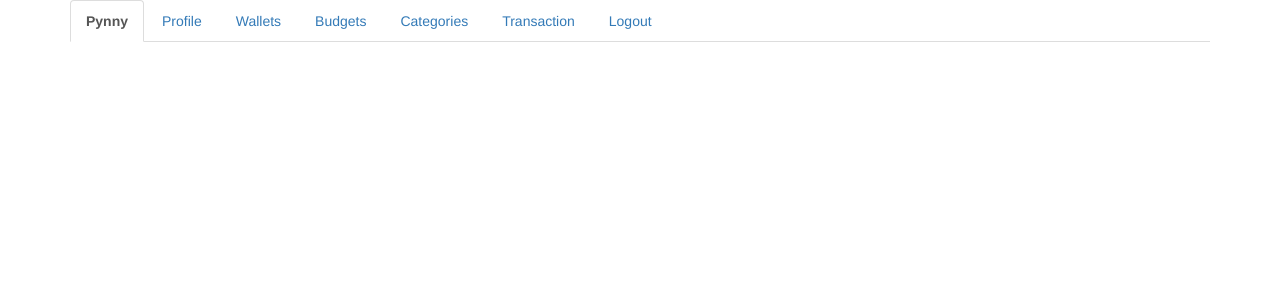
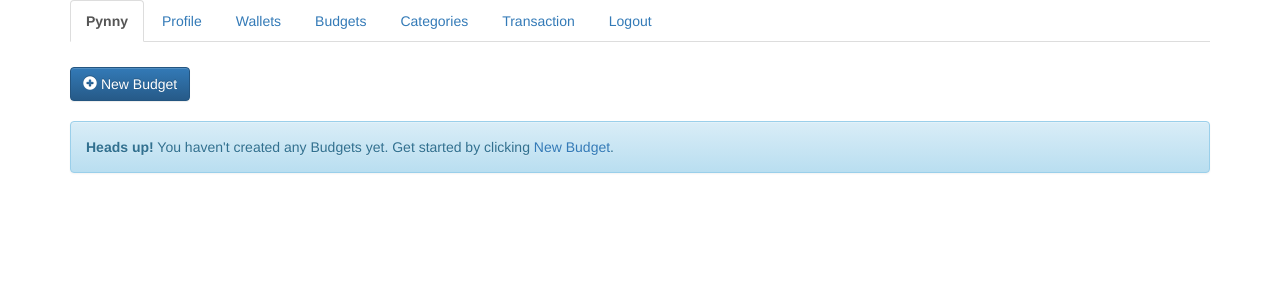
Before and after one commit to zcking/Pynny, a Django app: page /pynny/budgets/ in a window 1280 px wide. Shown: the top 300 px of the page. Run offline with Django 3.2, Linux system fonts and the light colour scheme; the visitor is signed in with stand-in values (Sample User, id 1); data that the repository does not hold is empty; some libraries are stand-ins or nearby versions.

Commit message:
implemented new budget view and boilerplate for budgets view

```diff
--- a/mysite/pynny/static/pynny/pynny.css
+++ b/mysite/pynny/static/pynny/pynny.css
@@ -2,11 +2,11 @@
     margin-bottom: 5px;
 }
 
-.wallet-delete, .category-delete {
+.wallet-delete, .category-delete, .budget-delete {
     margin-top: -20px;
 }
 
-.wallet-create, .category-create {
+.wallet-create, .category-create, .budget-create {
     margin-bottom: 20px;
 }
 
--- a/mysite/pynny/templates/pynny/budgets.html
+++ b/mysite/pynny/templates/pynny/budgets.html
@@ -4,7 +4,43 @@
 
 {% block content %}
 
+<br />
 
+<a href="{% url 'new_budget' %}">
+    <button class="btn btn-primary wallet-create">
+        <span class="glyphicon glyphicon-plus-sign"></span>&nbsp;New Budget
+    </button>
+</a>
 
+{% if budgets %}
+    {% for budget in budgets %}
+        <div class="panel panel-{% budget_class budget %}">
+            <div class="panel-heading">
+                <a href="{% url 'one_budget' budget_id=budget.id %}">
+                    <h3 style="display:inline" class="panel-title">{{ budget.category.name }} - {{ budget.wallet.name }}</h3>
+                </a>
+                <form action="{% url 'one_budget' budget_id=budget.id %}" method="POST">
+                    {% csrf_token %}
+                    <button class="btn btn-xs btn-danger pull-right budget-delete" type="submit">
+                        <span class="glyphicon glyphicon-remove"></span>&nbsp;Delete
+                    </button>
+                </form>
+            </div>
+
+            <div class="panel-body">
+                ...
+            </div>
+
+            <div class="panel-footer">
+                Month: {{ budget.month }}
+            </div>
+        </div>
+    {% endfor %}
+{% else %}
+    <div class="alert alert-info">
+        <strong>Heads up!</strong> You haven't created any Budgets yet. Get started
+        by clicking <a href="{% url 'new_budget' %}">New Budget</a>.
+    </div>
+{% endif %}
 
 {% endblock %}
--- a/mysite/pynny/templates/pynny/one_wallet.html
+++ b/mysite/pynny/templates/pynny/one_wallet.html
@@ -50,7 +50,7 @@
         </thead>
         <tbody>
             {% for budget in budgets %}
-                <tr class="tr-link {% budget_class budget.balance budget.goal %}" data-href="#">
+                <tr class="tr-link {% budget_class budget %}" data-href="#">
                     <td>{{ budget.category.name }}</td>
                     <td>${{ budget.balance }} / ${{ budget.goal }}</td>
                     <td>{{ budget.month }}</td>
--- a/mysite/pynny/templates/pynny/wallets.html
+++ b/mysite/pynny/templates/pynny/wallets.html
@@ -19,7 +19,7 @@
                 <a href="{% url 'one_wallet' wallet_id=wallet.id %}">
                     <h3 style="display:inline" class="panel-title">{{ wallet.name }}</h3>
                 </a>
-                <form action="{% url 'one_wallet' wallet_id=wallet.id %}" method="DELETE">
+                <form action="{% url 'one_wallet' wallet_id=wallet.id %}" method="POST">
                     {% csrf_token %}
                     <button class="btn btn-xs btn-danger pull-right wallet-delete" type="submit">
                         <span class="glyphicon glyphicon-remove"></span>&nbsp;Delete
--- a/mysite/pynny/urls.py
+++ b/mysite/pynny/urls.py
@@ -11,19 +11,21 @@ the Pynny web app.
 from django.conf.urls import url
 from django.contrib.auth import views as auth_views
 
-from . import views
+from .views import wallet_views, budget_views, category_views, transaction_views, main_views
 
 urlpatterns = [
-    url(r'^$', views.index, name='index'), # /
+    url(r'^$', main_views.index, name='index'), # /
     url(r'^login/$', auth_views.login, name='login'), # /login/
-    url(r'^logout/$', views.logout_view, name='logout'), # /logout/
-    url(r'^profile/$', views.profile, name='profile'), # /profile/
-    url(r'^wallets/$', views.wallets, name='wallets'), # /wallets/
-    url(r'^wallets/create/$', views.new_wallet, name='new_wallet'), # /wallets/create
-    url(r'^wallets/(?P<wallet_id>[0-9]+)$', views.one_wallet, name='one_wallet',), # /wallets/3
-    url(r'^budgets/$', views.budgets, name='budgets'), # /budgets/
-    url(r'^categories/$', views.budget_categories, name='categories'), # /categories/
-    url(r'^categories/create/$', views.new_category, name='new_category'), # /categories/create
-    url(r'^categories/(?P<category_id>[0-9]+)$', views.one_category, name='one_category'), # /categories/5
-    url(r'^transactions/$', views.transactions, name='transactions'), # /transactions/
+    url(r'^logout/$', main_views.logout_view, name='logout'), # /logout/
+    url(r'^profile/$', main_views.profile, name='profile'), # /profile/
+    url(r'^wallets/$', wallet_views.wallets, name='wallets'), # /wallets/
+    url(r'^wallets/create/$', wallet_views.new_wallet, name='new_wallet'), # /wallets/create
+    url(r'^wallets/(?P<wallet_id>[0-9]+)$', wallet_views.one_wallet, name='one_wallet',), # /wallets/3
+    url(r'^budgets/$', budget_views.budgets, name='budgets'), # /budgets/
+    url(r'^budgets/create/$', budget_views.new_budget, name='new_budget'), # /budgets/create
+    url(r'^budgets/(?P<budget_id>[0-9]+)$', budget_views.one_budget, name='one_budget'), # /budgets/9
+    url(r'^categories/$', category_views.budget_categories, name='categories'), # /categories/
+    url(r'^categories/create/$', category_views.new_category, name='new_category'), # /categories/create
+    url(r'^categories/(?P<category_id>[0-9]+)$', category_views.one_category, name='one_category'), # /categories/5
+    url(r'^transactions/$', transaction_views.transactions, name='transactions'), # /transactions/
 ]
--- a/mysite/pynny/views.py
+++ /dev/null
@@ -1,240 +0,0 @@
-#!/usr/bin/python3
-'''
-File: views.py
-Author: Zachary King
-Created: 2017-06-29
-
-Implements the views (endpoint handlers) for the Pynny web app.
-'''
-
-from django.http import HttpResponse
-from django.shortcuts import render, reverse, redirect, get_object_or_404
-from django.contrib.auth import logout
-from datetime import date
-
-from .models import Wallet, BudgetCategory, Transaction, Budget
-
-def index(request):
-    '''The Home page for Pynny'''
-    # If user not logged in, show the landing page
-    if not request.user.is_authenticated():
-        return render(request, 'pynny/landing_page.html')
-
-    # User is logged in, so retrieve their data and
-    # show them their home page, displaying a dashboard
-    data = {}
-    return render(request, 'pynny/dashboard.html', context=data)
-
-
-def wallets(request):
-    '''Display Wallets for a user'''
-    # Is user logged in?
-    if not request.user.is_authenticated():
-        # Not authenticated; send to login
-        return redirect(reverse('login'))
-
-    # GET = display user's wallets
-    if request.method == 'GET':
-        data = {}
-
-        # Get the wallets for this user
-        data['wallets'] = Wallet.objects.filter(user=request.user)
-
-        return render(request, 'pynny/wallets.html', context=data)
-    # POST = create a new Wallet
-    elif request.method == 'POST':
-        # Get the form data from the request
-        name = request.POST['name']
-        start_balance = 0
-        start_balance = float(request.POST['balance'])
-
-        # Check if the wallet name exists already
-        if Wallet.objects.filter(user=request.user, name=name):
-            data = {'alerts': {'errors': ['A wallet already exists with that name']}}
-            return render(request, 'pynny/new_wallet.html', context=data)
-
-        # Create the new Wallet
-        Wallet(name=name, balance=start_balance, user=request.user).save()
-        data = {'alerts': {'success': ['<strong>Done!</strong> New wallet created successfully!']}}
-        data['wallets'] = Wallet.objects.filter(user=request.user)
-        return render(request, 'pynny/wallets.html', context=data)
-
-
-
-def new_wallet(request):
-    '''Display form for creating a new wallet'''
-    # Is user logged in?
-    if not request.user.is_authenticated():
-        return redirect(reverse('login'))
-
-    return render(request, 'pynny/new_wallet.html')
-
-
-def one_wallet(request, wallet_id):
-    '''Handles requests to a specific wallet'''
-    if not request.user.is_authenticated:
-        return redirect(reverse('login'))
-
-    data = {}
-
-    # Check if the wallet is owned by the logged in user
-    try:
-        wallet = Wallet.objects.get(id=wallet_id)
-    except:
-        # DNE
-        data['wallets'] = Wallet.objects.filter(user=request.user)
-        data['alerts'] = {'errors': ['<strong>Oh snap!</strong> That wallet does not exist.']}
-        return render(request, 'pynny/wallets.html', context=data)
-
-    if wallet.user != request.user:
-        data['wallets'] = Wallet.objects.filter(user=request.user)
-        data['alerts'] = {'errors': ['<strong>Oh snap!</strong> That wallet does not exist.']}
-        return render(request, 'pynny/wallets.html', context=data)
-
-    if request.method == 'POST':
-        # Delete the wallet
-        wallet.delete()
-
-        # And return them to the wallets page
-        data['wallets'] = Wallet.objects.filter(user=request.user)
-        data['alerts'] = {'info': ['<strong>Done!</strong> Your <em>' + wallet.name + '</em> wallet was successfully deleted']}
-        return render(request, 'pynny/wallets.html', context=data)
-    elif request.method == 'GET':
-        # Show the specific Wallet data
-        data['wallet'] = wallet
-        data['budgets'] = Budget.objects.filter(wallet=wallet, month__contains=date.strftime(date.today(), '%Y-%m'))
-        data['transactions'] = Transaction.objects.filter(wallet=wallet)
-        return render(request, 'pynny/one_wallet.html', context=data)
-
-
-def budgets(request):
-    '''Display Budgets for a user'''
-    # Is user logged in?
-    if request.user.is_authenticated():
-        data = {}
-        return render(request, 'pynny/budgets.html', context=data)
-
-    # Not authenticated; send to login
-    return redirect(reverse('login'))
-
-
-def transactions(request):
-    '''View transactions for a user'''
-    # Is user logged in?
-    if request.user.is_authenticated():
-        data = {}
-        return render(request, 'pynny/transactions.html', context=data)
-
-    # Not authenticated; send to login
-    return redirect(reverse('login'))
-
-
-def budget_categories(request):
-    '''View BudgetCategories for a user'''
-    # Is user logged in?
-    if not request.user.is_authenticated():
-        # Not authenticated; send to login
-        return redirect(reverse('login'))
-
-    # GET = display user's categories
-    if request.method == 'GET':
-        data = {}
-
-        # Get the wallets for this user
-        data['categories'] = BudgetCategory.objects.filter(user=request.user)
-
-        return render(request, 'pynny/categories.html', context=data)
-    # POST = create a new BudgetCategory
-    elif request.method == 'POST':
-        # Get the form data from the request
-        print(request.POST)
-        name = request.POST['name']
-        is_income = False
-        if 'is_income' in request.POST:
-            is_income = True
-
-        # Check if the category name exists already
-        if BudgetCategory.objects.filter(user=request.user, name=name):
-            data = {'alerts': {'errors': ['<strong>Oops!</strong> A category already exists with that name']}}
-            return render(request, 'pynny/new_category.html', context=data)
-
-        # Create the new Wallet
-        BudgetCategory(name=name, is_income=is_income, user=request.user).save()
-        data = {'alerts': {'success': ['<strong>Done!</strong> New Category created successfully!']}}
-        data['categories'] = BudgetCategory.objects.filter(user=request.user)
-        return render(request, 'pynny/categories.html', context=data)
-
-def new_category(request):
-    '''Create a new BudgetCategory form'''
-    # Is user logged in?
-    if not request.user.is_authenticated():
-        return redirect(reverse('login'))
-
-    return render(request, 'pynny/new_category.html')
-
-
-def one_category(request, category_id):
-    '''View a specific BudgetCategory'''
-    if not request.user.is_authenticated:
-        return redirect(reverse('login'))
-
-    data = {}
-
-    # Check if the category is owned by the logged in user
-    try:
-        category = BudgetCategory.objects.get(id=category_id)
-    except:
-        # DNE
-        data['categories'] = BudgetCategory.objects.filter(user=request.user)
-        data['alerts'] = {'errors': ['<strong>Oh snap!</strong> That Category does not exist.']}
-        return render(request, 'pynny/categories.html', context=data)
-
-    if category.user != request.user:
-        data['categories'] = BudgetCategory.objects.filter(user=request.user)
-        data['alerts'] = {'errors': ['<strong>Oh snap!</strong> That Category does not exist.']}
-        return render(request, 'pynny/categories.html', context=data)
-
-    if request.method == "POST":
-        print('Deleting...')
-        # Delete the Category
-        category.delete()
-
-        # And return them to the categories page
-        data['categories'] = BudgetCategory.objects.filter(user=request.user)
-        data['alerts'] = {'info': ['<strong>Done!</strong> Your <em>' + category.name + '</em> Category was deleted successfully']}
-        return render(request, 'pynny/categories.html', context=data)
-    elif request.method == 'GET':
-        # Show the specific Category data
-        data['category'] = category
-        data['budgets'] = Budget.objects.filter(category=category, month__contains=date.strftime(date.today(), '%Y-%m'))
-        data['transactions'] = Transaction.objects.filter(category=category)
-        return render(request, 'pynny/one_category.html', context=data)
-
-
-def profile(request):
-    '''Display a user profile'''
-    # Is user logged in?
-    if request.user.is_authenticated():
-        data = {}
-        return render(request, 'pynny/profile.html', context=data)
-
-    # Not authenticated; send to login
-    return redirect(reverse('login'))
-
-
-def logout_view(request):
-    '''Handlers user logout requests'''
-    # Is user logged in?
-    if not request.user.is_authenticated():
-        # Not authenticated; send to login
-        return redirect(reverse('login'))
-
-    # User is logged in, so log them out
-    logout(request)
-
-    data = {
-        'alerts': {
-            'success': ['<strong>Done!</strong> You have been logged out successfully']
-        }
-    }
-    return render(request, 'registration/login.html', context=data)
--- /dev/null
+++ b/mysite/pynny/views/budget_views.py
@@ -0,0 +1,96 @@
+#!/usr/bin/env python3
+'''
+File: budget_views.py
+Author: Zachary King
+
+Implements the views/handlers for Budget-related requests
+'''
+
+from django.shortcuts import render, redirect, reverse
+
+from ..models import Budget, BudgetCategory, Wallet
+
+def budgets(request):
+    '''Display Budgets for a user'''
+    # Is user logged in?
+    if not request.user.is_authenticated():
+        # Not authenticated; send to login
+        return redirect(reverse('login'))
+
+    # GET = display user's budgets
+    if request.method == 'GET':
+        data = {}
+
+        # Get the wallets for this user
+        data['budgets'] = Budget.objects.filter(user=request.user)
+
+        return render(request, 'pynny/budgets.html', context=data)
+    # POST = create a new Budget
+    elif request.method == 'POST':
+        # Get the form data from the request
+        _category = int(request.POST['category'])
+        _goal = float(request.POST['goal'])
+        _start_balance = float(request.POST['start_balance'])
+        _wallet = int(request.POST['wallet'])
+
+        category = BudgetCategory.objects.get(id=_category)
+        wallet = Wallet.objects.get(id=_wallet)
+
+        # Check if the budget already exists
+        if Budget.objects.filter(user=request.user, category=category, wallet=wallet):
+            data = {'alerts': {'errors': ['<strong>Oops!</strong> A Budget already exists for that Wallet and Category']}}
+            return render(request, 'pynny/new_budget.html', context=data)
+
+        # Create the new Budget
+        Budget(category=category, wallet=wallet, goal=_goal, balance=_start_balance, user=request.user).save()
+        data = {'alerts': {'success': ['<strong>Done!</strong> New Budget created successfully!']}}
+        data['budgets'] = Budget.objects.filter(user=request.user)
+        return render(request, 'pynny/budgets.html', context=data)
+
+def new_budget(request):
+    '''Create a new Budget form'''
+    # Is user logged in?
+    if not request.user.is_authenticated():
+        return redirect(reverse('login'))
+
+    # Get the categories
+    data = {}
+    data['categories'] = BudgetCategory.objects.filter(user=request.user)
+    data['wallets'] = Wallet.objects.filter(user=request.user)
+
+    return render(request, 'pynny/new_budget.html', context=data)
+
+
+def one_budget(request, budget_id):
+    '''View a specific Budget'''
+    if not request.user.is_authenticated:
+        return redirect(reverse('login'))
+
+    data = {}
+
+    # Check if the budget is owned by the logged in user
+    try:
+        budget = Budget.objects.get(id=budget_id)
+    except Budget.DoesNotExist:
+        # DNE
+        data['budgets'] = Budget.objects.filter(user=request.user)
+        data['alerts'] = {'errors': ['<strong>Oh snap!</strong> That Budget does not exist.']}
+        return render(request, 'pynny/budgets.html', context=data)
+
+    if budget.user != request.user:
+        data['budgets'] = Budget.objects.filter(user=request.user)
+        data['alerts'] = {'errors': ['<strong>Oh snap!</strong> That Budget does not exist.']}
+        return render(request, 'pynny/budgets.html', context=data)
+
+    if request.method == "POST":
+        # Delete the Budget
+        budget.delete()
+
+        # And return them to the categories page
+        data['budgets'] = Budget.objects.filter(user=request.user)
+        data['alerts'] = {'info': ['<strong>Done!</strong> Budget was deleted successfully']}
+        return render(request, 'pynny/budgets.html', context=data)
+    elif request.method == 'GET':
+        # Show the specific Budget data
+        data['budget'] = budget
+        return render(request, 'pynny/one_budget.html', context=data)
```
Also changed, not shown: mysite/pynny/templates/pynny/new_budget.html (added, +53 -0 lines), mysite/pynny/templatetags/pynny_extras.py (+17 -10 lines), mysite/pynny/views/category_views.py (added, +92 -0 lines), mysite/pynny/views/main_views.py (added, +51 -0 lines), mysite/pynny/views/transaction_views.py (added, +19 -0 lines), mysite/pynny/views/wallet_views.py (added, +92 -0 lines), mysite/pynny/templates/pynny/one_budget.html (added), mysite/pynny/views/__init__.py (added).
